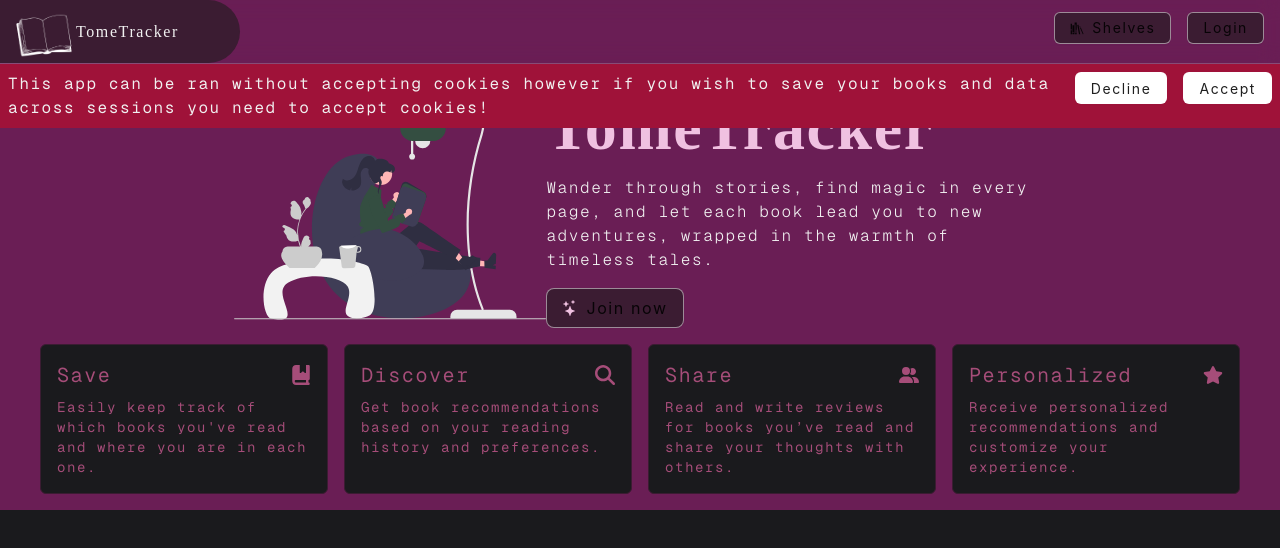
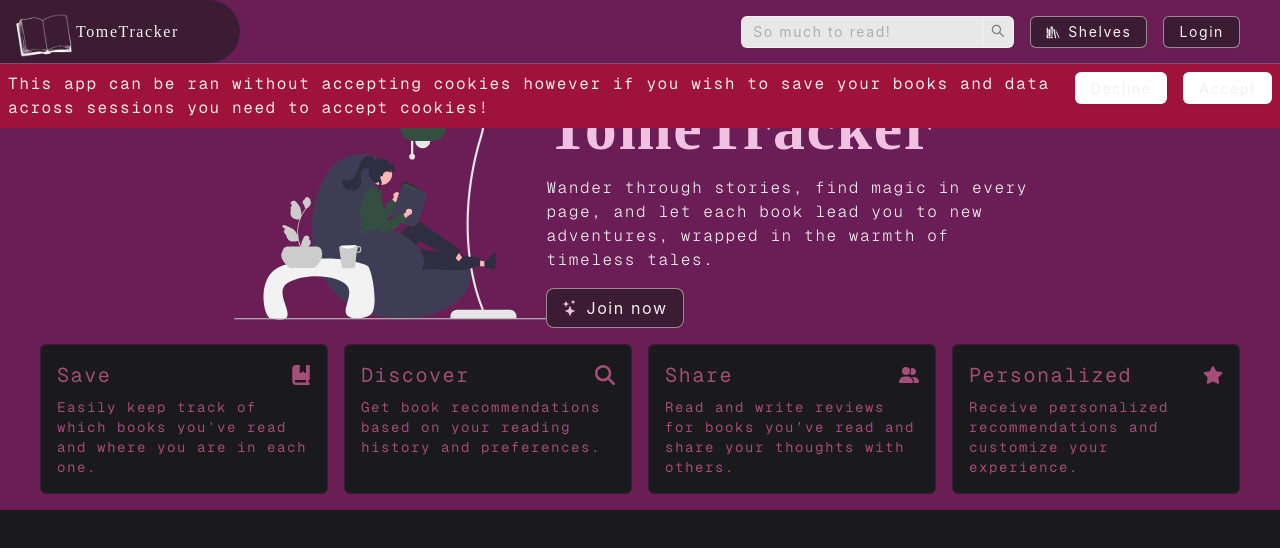
Before and after one commit to sarahthebest/TomeTracker, a React (Vite) app: page / in a window 1280 px wide. Shown: the top 548 px of the page. Built offline with nearby package versions, Linux system fonts and the light colour scheme; a web font is replaced by a local one.

Commit message:
Create searchbar component. TO-DO: fix backend to receive searchterm properly...

```diff
--- a/src/components/Atoms/Btn.tsx
+++ b/src/components/Atoms/Btn.tsx
@@ -23,7 +23,7 @@ const Btn: React.FC<BtnProps> = ({
             icon={icon}
             onClick={onClick}
             disabled={disabled}
-            className="def_btn"
+            className="def_btn text-text"
         >
             {text}
         </Button>
--- a/src/components/Navbar/Navbar.tsx
+++ b/src/components/Navbar/Navbar.tsx
@@ -3,6 +3,7 @@ import { GiBookshelf } from "react-icons/gi";
 import Btn from "../Atoms/Btn";
 import Logo from "../Logo/Logo";
 import "./Navbar.css";
+import Searchbar from "../Search/Searchbar";
 
 const Navbar = () => {
     const navigate = useNavigate();
@@ -11,11 +12,13 @@ const Navbar = () => {
     };
 
     return (
-        <div className="nav w-full flex border-b border-border/20 flex-row mx-auto
-        ' justify-between sticky top-0 py-2 z-50">
+        <div
+            className="nav w-full flex border-b border-border/20 flex-row place-items-center
+         justify-between sticky top-0 py-2 z-50"
+        >
             <Logo />
-            <div className="user_handler flex flex-row gap-4 px-4 h-10 my-auto z-10">
-                <div className="search"></div>
+            <div className="user_handler flex flex-row gap-4 h-10 my-auto z-10 me-0 place-items-center pe-10">
+                <Searchbar />
                 <Btn
                     onClick={() => handleNavigate("/shelves")}
                     text="Shelves"
--- /dev/null
+++ b/src/components/Search/Searchbar.tsx
@@ -0,0 +1,74 @@
+import { Input, Modal } from "antd";
+import { useState } from "react";
+import axios from "axios";
+
+const { Search } = Input;
+
+const Searchbar = () => {
+    const [isModalOpen, setIsModalOpen] = useState(false);
+    const [searchTerm, setSearchTerm] = useState("");
+    const [searchResults, setSearchResults] = useState([]);
+
+    const showModal = () => {
+        setIsModalOpen(true);
+    };
+
+    const handleOk = () => {
+        setIsModalOpen(false);
+    };
+
+    const handleCancel = () => {
+        setIsModalOpen(false);
+    };
+
+    const onSearch = async () => {
+        try {
+            const response = await axios.get(
+                "http://localhost:5000/api/books/search",
+                {
+                    params: { title: searchTerm },
+                }
+            );
+            console.log(searchTerm);
+            setSearchResults(response.data);
+        } catch (error) {
+            console.error("Error fetching search results:", error);
+        }
+    };
+
+    return (
+        <>
+            <Search
+                className="w-full"
+                placeholder="So much to read!"
+                onClick={showModal}
+            />
+
+            <Modal
+                open={isModalOpen}
+                onCancel={handleCancel}
+                footer={null}
+                closable={false}
+            >
+                <Search
+                    onChange={(e) => setSearchTerm(e.target.value)}
+                    className="w-full"
+                    placeholder="So many books..."
+                    onSearch={onSearch}
+                />
+
+                {searchResults.length > 0 && (
+                    <ul className="mt-4">
+                        {searchResults.map((book, index) => (
+                            <li key={index} className="py-2">
+                                {book.volumeInfo.title || "No title available"}
+                            </li>
+                        ))}
+                    </ul>
+                )}
+            </Modal>
+        </>
+    );
+};
+
+export default Searchbar;
```
